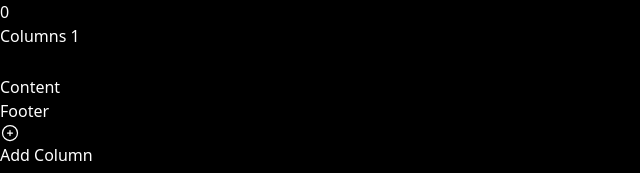
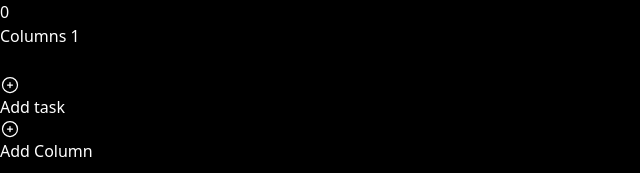
Before and after one commit to brovnie/kanban-board, a React (Vite) app: page / in a window 1280 px wide. Both pictures are taken after a click on the button "Add Column". Shown: the top 173 px of the page, without its empty margins (0-640 px from the left). Built offline with nearby package versions, Linux system fonts and the light colour scheme.

Commit message:
Added Task + delete task

```diff
--- a/src/components/ColumnContainer.tsx
+++ b/src/components/ColumnContainer.tsx
@@ -1,17 +1,22 @@
 import { useSortable } from "@dnd-kit/sortable";
 import { CSS } from "@dnd-kit/utilities";
-import { Column, Id } from "../types";
+import { Column, Id, Task } from "../types";
 import { TrashIcon } from "./icons/TrashIcon";
 import { useState } from "react";
+import { PlusIcon } from "./icons/PlusIcon";
+import { TaskCard } from "./TaskCard";
 
 interface Props {
   column: Column;
   deleteColumn: (id: Id) => void;
   updateColumn: (id: Id, title: string) => void;
+  createTask: (columnId: Id) => void;
+  tasks: Task[];
+  deleteTask: (id: Id) => void;
 }
 
 export const ColumnContainer = (props: Props) => {
-  const { column, deleteColumn, updateColumn } = props; //extract
+  const { column, deleteColumn, updateColumn, createTask, tasks, deleteTask } = props; //extract
   const [editMode, setEditMode] = useState(false);
   const { setNodeRef, attributes, listeners, transform, transition, isDragging } = useSortable({
     id: column.id,
@@ -74,8 +79,21 @@
           <TrashIcon />
         </button>
       </div>
-      <div className="flex flex-grow">Content</div>
-      <div>Footer</div>
+      <div className="flex flex-grow flex-col gap-4 p-2 overflow-x-hidden overflow-y-auto">
+        {tasks.map((task) => (
+          <TaskCard key={task.id} task={task} deleteTask={deleteTask} />
+        ))}
+      </div>
+
+      <button
+        className="flex gap-2 items-center border-columnBackgroundColor border-2 rounded-md p-4 border-x-columnBackgroundColor hover:bg-mainBackgroundColor hover:text-rose-500 active:bg-black"
+        onClick={() => {
+          createTask(column.id);
+        }}
+      >
+        <PlusIcon />
+        Add task
+      </button>
     </div>
   );
 };
--- a/src/components/KanbanBoard.tsx
+++ b/src/components/KanbanBoard.tsx
@@ -1,6 +1,6 @@
 import { useMemo, useState } from "react";
 import { PlusIcon } from "./icons/PlusIcon";
-import { Column, Id } from "../types";
+import { Column, Id, Task } from "../types";
 import { v4 } from "uuid";
 import { ColumnContainer } from "./ColumnContainer";
 import {
@@ -17,6 +17,7 @@
 
 export const KanbanBoard = () => {
   const [columns, setColumns] = useState<Column[]>([]);
+  const [tasks, setTasks] = useState<Task[]>([]);
   const [activeColumn, setActiveColumn] = useState<Column | null>(null);
   const columnsId = useMemo(() => {
     return columns.map((col) => col.id);
@@ -39,6 +40,18 @@
       return { ...col, title };
     });
     setColumns(newColumns);
+  };
+  const createTask = (columnId: Id) => {
+    const newTask: Task = {
+      id: v4(),
+      columnId,
+      content: `Task ${tasks.length + 1}`,
+    };
+    setTasks([...tasks, newTask]);
+  };
+  const deleteTask = (id: Id) => {
+    const newTask = tasks.filter((task) => task.id !== id);
+    setTasks(newTask);
   };
   const onDragStart = (event: DragStartEvent) => {
     if (event.active.data.current?.type === "Column") {
@@ -78,6 +91,9 @@
                   column={col}
                   deleteColumn={deleteColumn}
                   updateColumn={updateColumn}
+                  createTask={createTask}
+                  tasks={tasks.filter((task) => task.columnId == col.id)}
+                  deleteTask={deleteTask}
                 />
               ))}
             </SortableContext>
@@ -93,7 +109,16 @@
         </div>
         {createPortal(
           <DragOverlay>
-            {activeColumn && <ColumnContainer column={activeColumn} deleteColumn={deleteColumn} />}
+            {activeColumn && (
+              <ColumnContainer
+                column={activeColumn}
+                deleteColumn={deleteColumn}
+                updateColumn={updateColumn}
+                createTask={createTask}
+                tasks={tasks.filter((task) => task.columnId == activeColumn.id)}
+                deleteTask={deleteTask}
+              />
+            )}
           </DragOverlay>,
           document.body
         )}
--- /dev/null
+++ b/src/components/TaskCard.tsx
@@ -0,0 +1,29 @@
+import { useState } from "react";
+import { Id, Task } from "../types";
+import { TrashIcon } from "./icons/TrashIcon";
+
+type Props = {
+  task: Task;
+  deleteTask: (id: Id) => void;
+};
+
+export const TaskCard = ({ task, deleteTask }: Props) => {
+  const [mouseIsOver, setMouseIsOver] = useState(false);
+  return (
+    <div
+      className="relative bg-mainBackgroundColor h-24 min-h-24 p-2 ring-0 items-center flex text-left rounded-xl hover:ring-2 hover:ring-insert hover:ring-rose-500 curssor-grab"
+      onMouseEnter={() => setMouseIsOver(true)}
+      onMouseLeave={() => setMouseIsOver(false)}
+    >
+      {task.content}
+      {mouseIsOver && (
+        <button
+          className="stroke-white absolute top-1/2 right-4 -translate-y-1/2 p-2 bg-columnBackgroundColor rounded opacity-60 hover:opacity-100"
+          onClick={() => deleteTask(task.id)}
+        >
+          <TrashIcon />
+        </button>
+      )}
+    </div>
+  );
+};
--- a/src/types.ts
+++ b/src/types.ts
@@ -4,3 +4,9 @@
   id: Id;
   title: string;
 };
+
+export type Task = {
+  id: Id;
+  columnId: Id;
+  content: string;
+};
```
